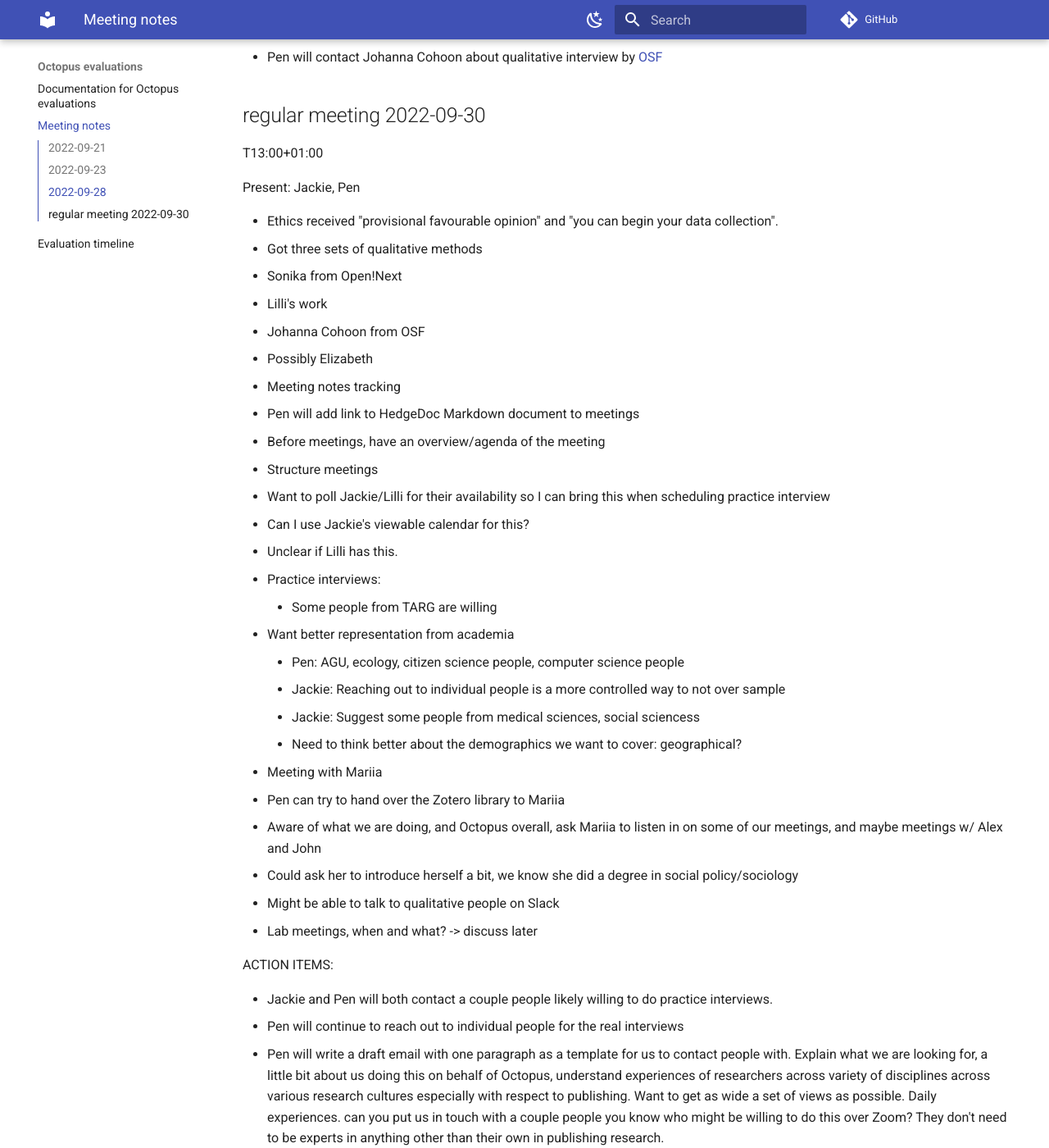
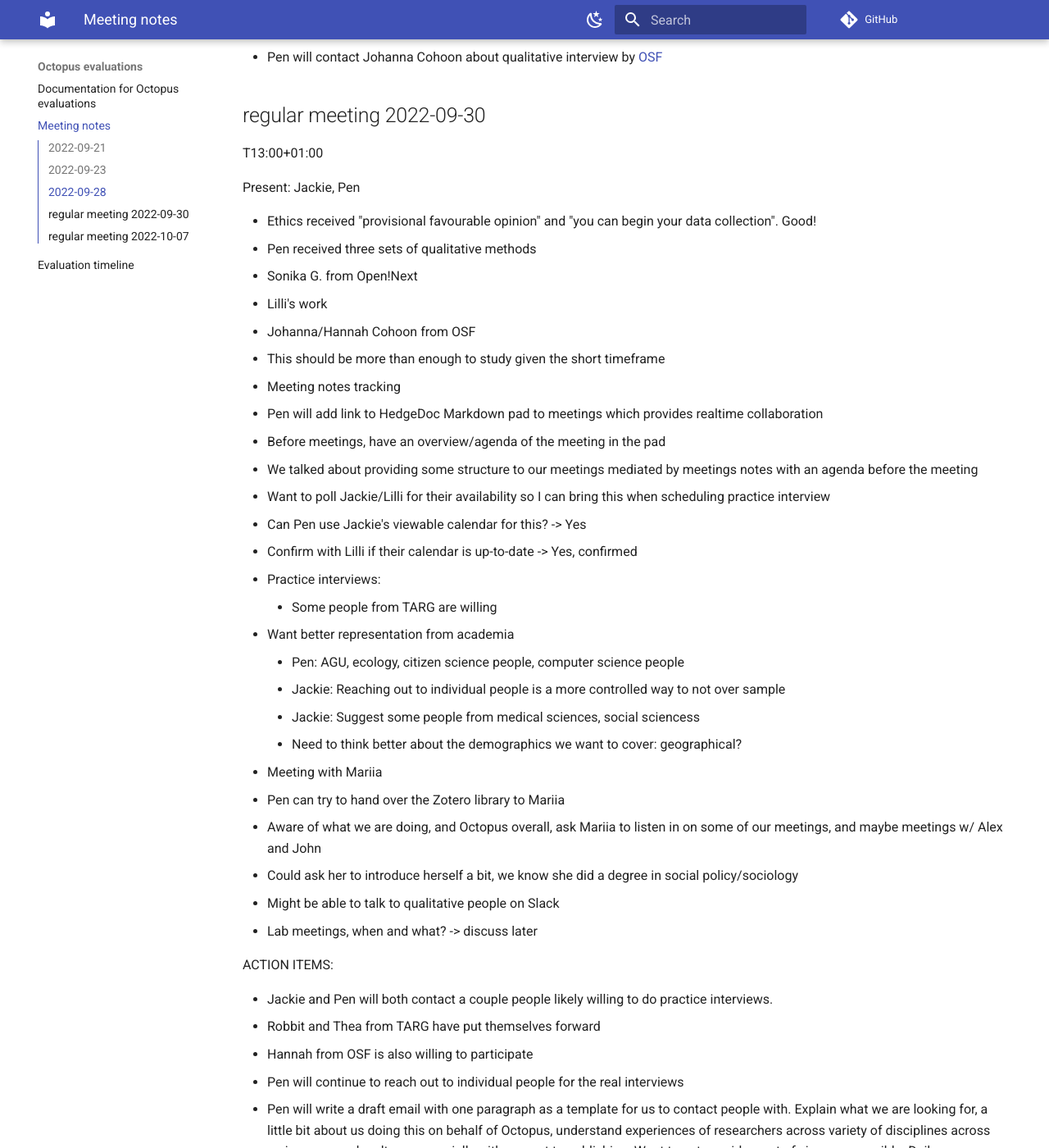
Before and after one commit to penyuan/octopus-bristol-docs, an MkDocs documentation site: the page built from docs/meeting-notes.md, in a window 1280 px wide and 1400 px high, scrolled down 5511 px. Shown: the whole window at 82% size. Built offline with MkDocs 1.6.1 and Material for MkDocs 9.7.7, drawn with Linux system fonts in a browser that asks for light colours; comment, search, counter and statistics services are not loaded; some of the changed text lies outside the part shown.

Commit message:
Clean up notes 2022-09-30

```diff
--- a/docs/meeting-notes.md
+++ b/docs/meeting-notes.md
@@ -155,19 +155,19 @@
 
 Present: Jackie, Pen
 
-* Ethics received "provisional favourable opinion" and "you can begin your data collection".
-* Got three sets of qualitative methods
-  * Sonika from Open!Next
+* Ethics received "provisional favourable opinion" and "you can begin your data collection". Good!
+* Pen received three sets of qualitative methods
+  * Sonika G. from Open!Next
   * Lilli's work
-  * Johanna Cohoon from OSF
-  * Possibly Elizabeth
+  * Johanna/Hannah Cohoon from OSF
+  * This should be more than enough to study given the short timeframe
 * Meeting notes tracking
-  * Pen will add link to HedgeDoc Markdown document to meetings
-  * Before meetings, have an overview/agenda of the meeting
-  * Structure meetings
+  * Pen will add link to HedgeDoc Markdown pad to meetings which provides realtime collaboration
+  * Before meetings, have an overview/agenda of the meeting  in the pad
+  * We talked about providing some structure to our meetings mediated by meetings notes with an agenda before the meeting
 * Want to poll Jackie/Lilli for their availability so I can bring this when scheduling practice interview
-  * Can I use Jackie's viewable calendar for this?
-  * Unclear if Lilli has this.
+  * Can Pen use Jackie's viewable calendar for this? -> Yes
+  * Confirm with Lilli if their calendar is up-to-date -> Yes, confirmed
   * Practice interviews:
     * Some people from TARG are willing
   * Want better representation from academia
@@ -185,9 +185,22 @@
 ACTION ITEMS:
 
 * Jackie and Pen will both contact a couple people likely willing to do practice interviews.
+  * Robbit and Thea from TARG have put themselves forward
+  * Hannah from OSF is also willing to participate
 * Pen will continue to reach out to individual people for the real interviews
 * Pen will write a draft email with one paragraph as a template for us to contact people with. Explain what we are looking for, a little bit about us doing this on behalf of Octopus, understand experiences of researchers across variety of disciplines across various research cultures especially with respect to publishing. Want to get as wide a set of views as possible. Daily experiences. can you put us in touch with a couple people you know who might be willing to do this over Zoom? They don't need to be experts in anything other than their own in publishing research.
 * Pen will complete setting up notes management
   * Realtime collaborative editing, plus
   * Archive of old notes
-* Pen will ask at lab meeting today
+* Pen will ask at lab meeting today for people willing to help with practice interviews
+* Pen will handover the Octopus Zotero group admin to Mariia
+
+Future issues:
+
+* Planning presentations at TARG lab meetings
+
+## regular meeting 2022-10-07
+
+Updates:
+
+* Pen created a dedicated Zotero account for our Octopus shared library, but with Pen's email for now. The account is `octopus-bristol` and is now the owner of the group.
```
